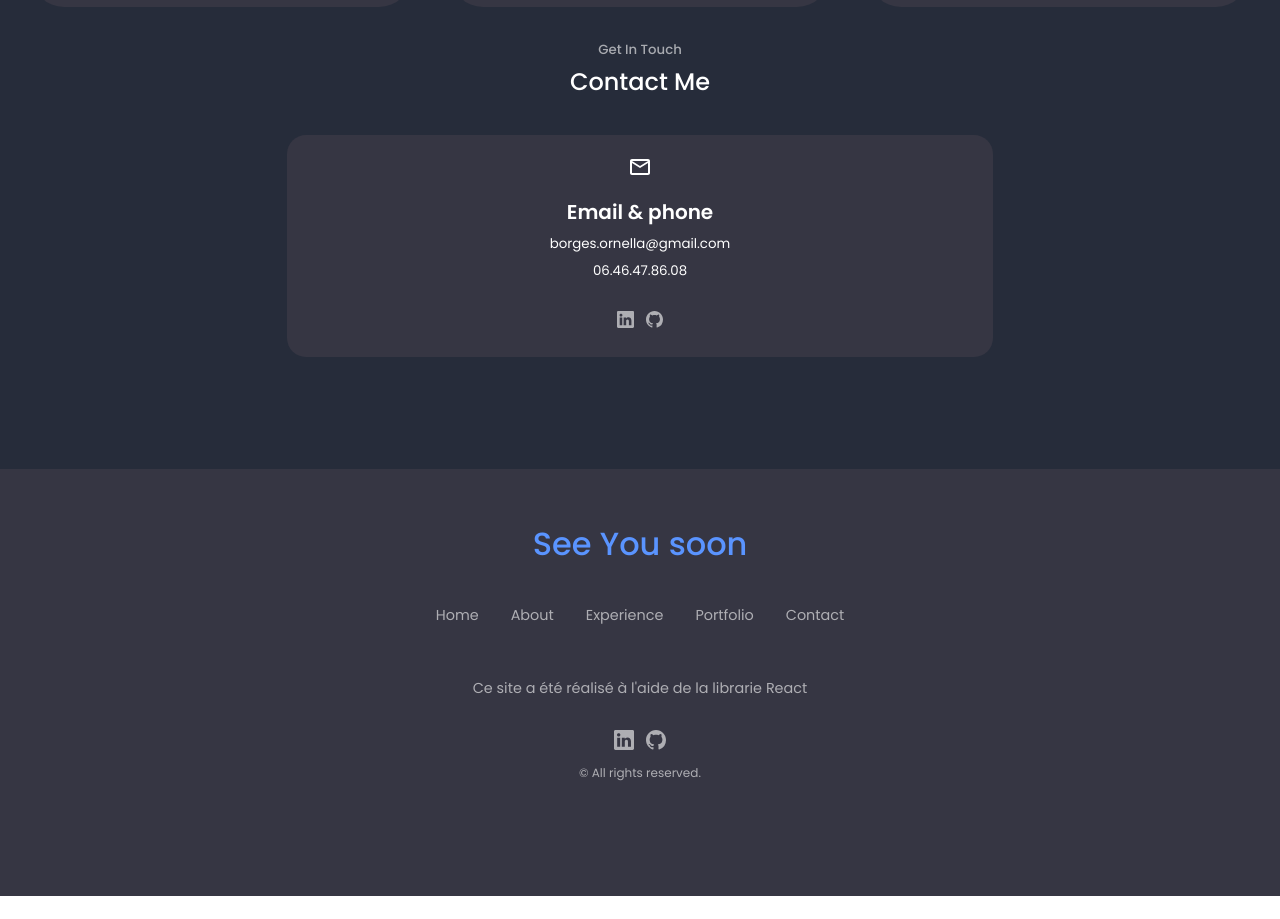
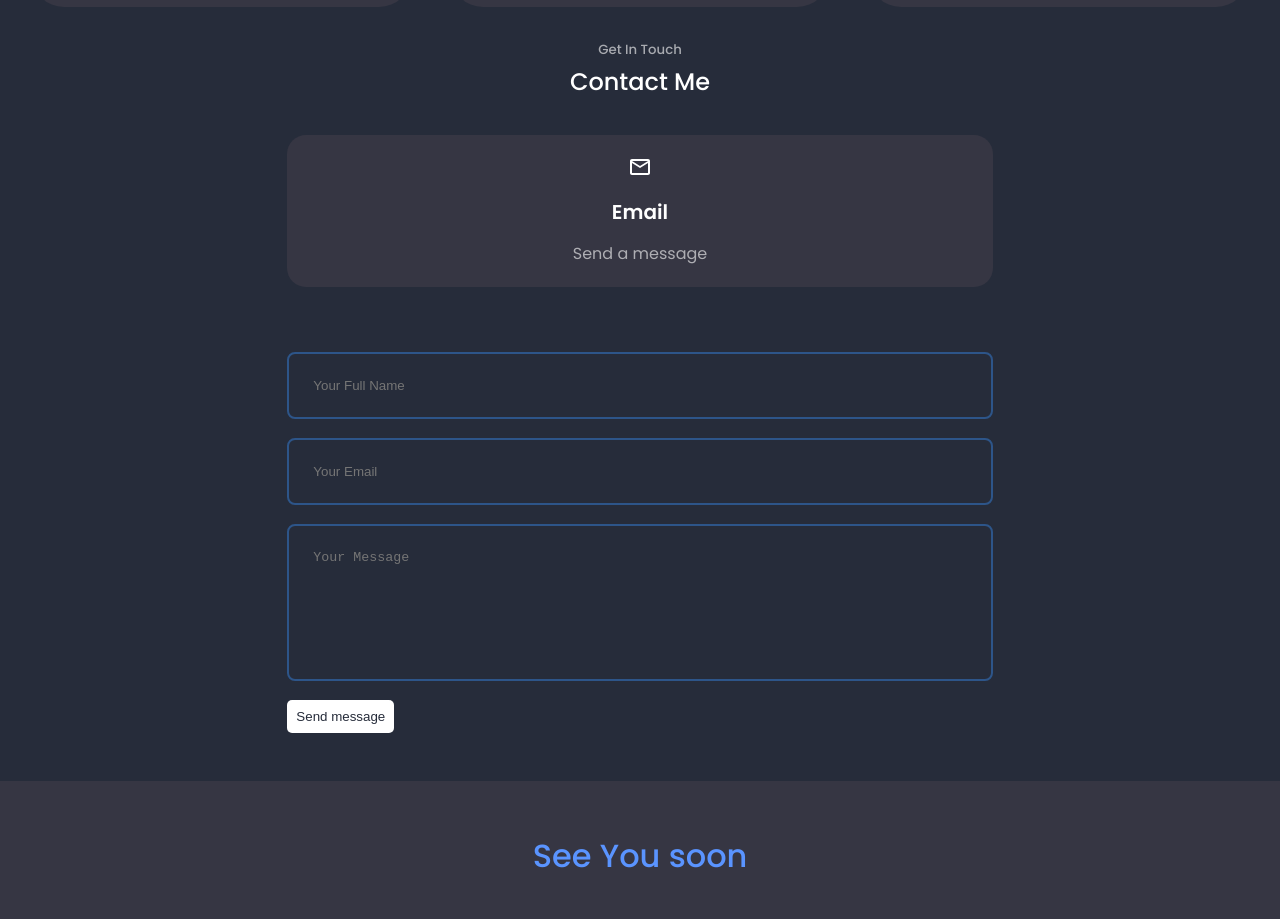
Before and after one commit to OrnellaBorges/portfolio, a React (Vite) app: page / in a window 1280 px wide. Shown: the part 3520-4439 px from the top of the page. Before the commit the page ends 4416 px from the top, so only its background shows below. Built offline with nearby package versions, Linux system fonts and the light colour scheme.

Commit message:
email js and improve component contact

```diff
--- a/package.json
+++ b/package.json
@@ -10,6 +10,7 @@
     "preview": "vite preview"
   },
   "dependencies": {
+    "emailjs-com": "^3.2.0",
     "react": "^18.2.0",
     "react-dom": "^18.2.0",
     "react-icons": "^4.10.1",
--- a/src/components/about/about.css
+++ b/src/components/about/about.css
@@ -54,6 +54,7 @@
 
 .items {
   margin-bottom: 2%;
+  text-align: center;
 }
 
 .experience__cards {
--- a/src/components/contact/Contact.jsx
+++ b/src/components/contact/Contact.jsx
@@ -1,20 +1,47 @@
 import React from "react";
+import { useRef } from "react";
+import emailjs from "emailjs-com";
 import "./contact.css";
 
-import { BsLinkedin } from "react-icons/bs";
-import { BsGithub } from "react-icons/bs";
+//IMPORT Icons
+/* import { BsLinkedin } from "react-icons/bs";
+import { BsGithub } from "react-icons/bs";*/
 import { MdOutlineEmail } from "react-icons/md";
-/* import { RiMessengerLine } from "react-icons/ri";
-import { BsWhatsapp } from "react-icons/bs"; */
+//import { RiMessengerLine } from "react-icons/ri";
+import { BsWhatsapp } from "react-icons/bs";
+
+emailjs.init("user_borges.ornella@gmail.com");
 
 const Contact = () => {
+  const form = useRef();
+
+  const sendEmail = (e) => {
+    e.preventDefault();
+
+    emailjs
+      .sendForm(
+        "service_hf4ol5e",
+        "template_6zvw26r",
+        form.current,
+        "jcehiMp3NjQVVKd4K"
+      )
+      .then(
+        (result) => {
+          console.log(result.text);
+        },
+        (error) => {
+          console.log(error.text);
+        }
+      );
+  };
+
   return (
     <section id="contact">
       <h5>Get In Touch</h5>
       <h2>Contact Me</h2>
       <div className="container contact__container">
         <div className="contact__options">
-          <article className="contact__option">
+          {/*<article className="contact__option">
             <MdOutlineEmail className="contact__option-icon" />
             <h4>Email & phone</h4>
             <small href="mailto:borges.ornella@gmail.com">
@@ -31,33 +58,34 @@ const Contact = () => {
                 <BsGithub />
               </a>
             </div>
-          </article>
+          </article> */}
 
-          {/* <article className="contact__option">
-            <RiMessengerLine className="contact__option-icon" />
+          <article className="contact__option">
+            <MdOutlineEmail className="contact__option-icon" />
             <h4>Email</h4>
             <a href="mailto:borges.ornella@gmail.com" target="_blank">
               Send a message
             </a>
-          </article> */}
-          {/* <article className="contact__option">
-            <BsWhatsapp className="contact__option-icon" />
-            <h4>Whatsapp</h4>
-            <h5>+646478608</h5>
-            <a
-              href="https://api.whatsapp.comm/send?phone+646478608"
-              target="_blank"
-            >
-              Send a message
-            </a>
-          </article> */}
+          </article>
         </div>
-        {/* <form action="">
-                <input type='text' name='name' placeholder='Your Full Name' required/>
-                <input type='email' name='email' placeholder='Your Email' required/>
-                <textarea name="message" rows="7" placeholder='Your Message' required></textarea>
-                <button type='submit' className='btn btn-primary'>Send message</button>
-            </form> */}
+        <form ref={form} onSubmit={sendEmail}>
+          <input
+            type="text"
+            name="name"
+            placeholder="Your Full Name"
+            required
+          />
+          <input type="email" name="email" placeholder="Your Email" required />
+          <textarea
+            name="message"
+            rows="7"
+            placeholder="Your Message"
+            required
+          ></textarea>
+          <button type="submit" className="btn btn-primary">
+            Send message
+          </button>
+        </form>
       </div>
     </section>
   );
--- a/src/data/projectData.js
+++ b/src/data/projectData.js
@@ -5,7 +5,7 @@ import IMG4 from '../assets/portfolio4.jpg'
 import IMG5 from '../assets/portfolio5.png'
 import IMG6 from '../assets/portfolio6.jpg' */
 import SASS from "../assets/Sass.png";
-import B4Y from "../assets/b4y.jpg";
+import B4Y from "../assets/beer.png";
 import FoodHero from "../assets/fh.png";
 //import Sushi from '../assets/sushi.png'
 
```
Also changed, not shown: src/assets/beer.png (added), 1 other file (tests, documents, lock files or other folders).
